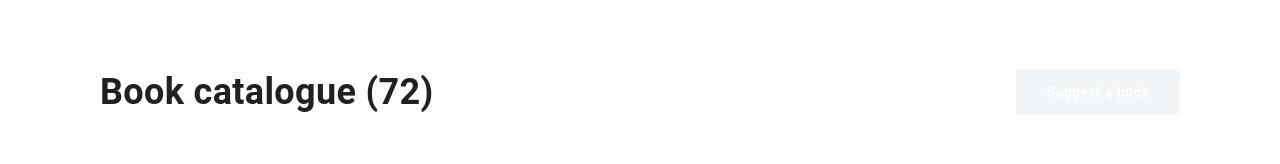
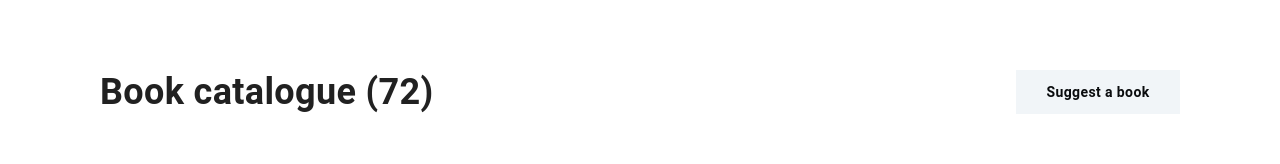
Before and after one commit to ProductDock/rbc3-library-fe, a React (Create React App) app: page / in a window 1280 px wide. Shown: the part 349-513 px from the top of the page. Built offline with nearby package versions, Linux system fonts and the light colour scheme.

Commit message:
Additional styling changes for book catalog

```diff
--- a/src/pages/Homepage/BookCatalogueSection/BookCatalogueSection.module.css
+++ b/src/pages/Homepage/BookCatalogueSection/BookCatalogueSection.module.css
@@ -24,7 +24,7 @@
   font-size: 14px;
   font-weight: 600;
   text-transform: none;
-  color: var(--mui-palette-neutral-50);
+  color: var(--mui-palette-neutral-600);
 }
 
 .categoryStatusWrapper {
@@ -98,7 +98,7 @@
 }
 
 .checkboxColor {
-  color: var(--mui-palette-neutral-50);
+  color: var(--mui-palette-neutral-600);
 }
 
 @media (max-width: 1425px) {
```
